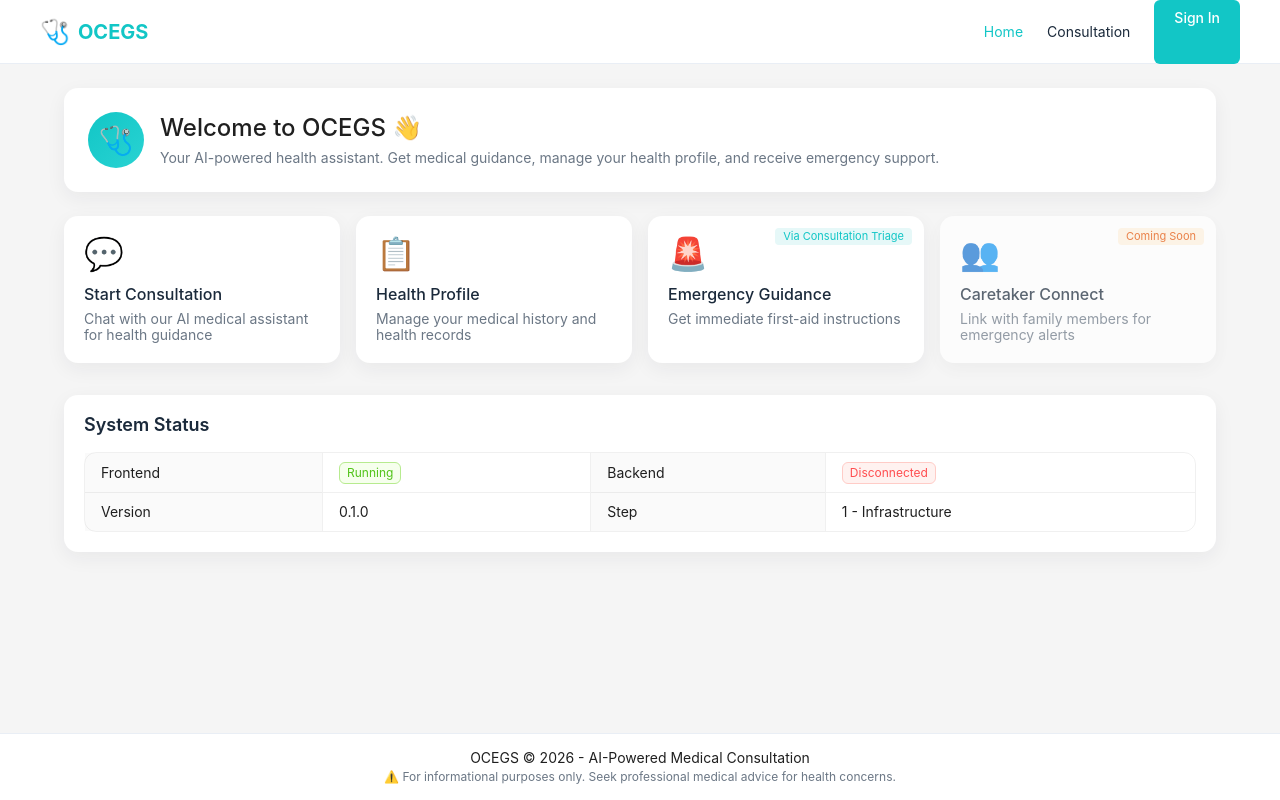
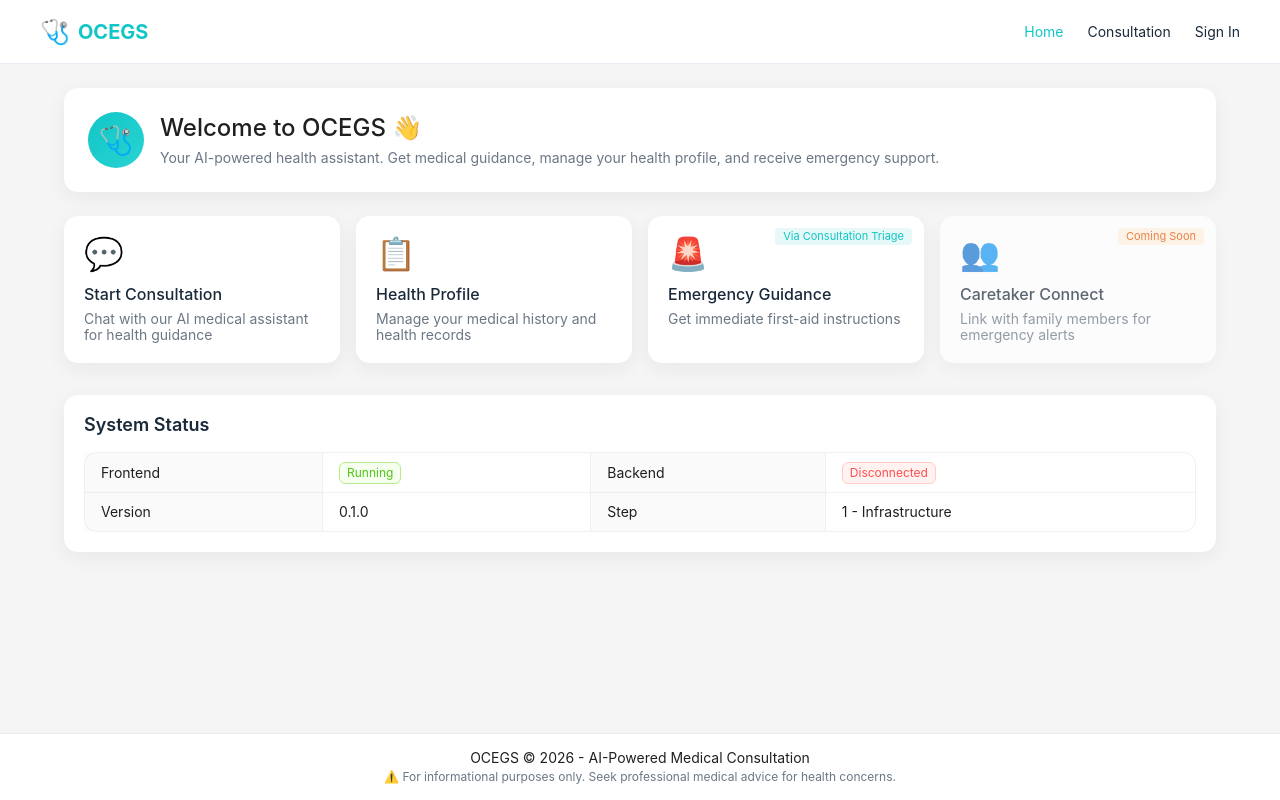
Before and after one commit to nishidoubi233/OCEGS, a Vue app in the folder frontend/vue-app/: page / in a window 1280 px wide. Built offline with nearby package versions, Linux system fonts and the light colour scheme; no server answers.

Commit message:
fix css bugs

```diff
--- a/frontend/vue-app/src/App.vue
+++ b/frontend/vue-app/src/App.vue
@@ -37,7 +37,7 @@
               </a-dropdown>
             </template>
             <template v-else>
-              <router-link to="/login" class="nav-link auth-link">Sign In</router-link>
+              <router-link to="/login" class="nav-link">Sign In</router-link>
             </template>
           </nav>
         </div>
@@ -210,18 +210,15 @@ body {
   display: flex;
   align-items: center;
   gap: 8px;
-  padding: 4px 12px;
-  border-radius: 20px;
-  background: var(--primary-weak);
+  padding: 0;
   color: var(--text);
   cursor: pointer;
-  transition: all 0.2s;
+  transition: color 0.2s;
   text-decoration: none;
 }
 
 .user-menu:hover {
-  background: var(--primary);
-  color: white;
+  color: var(--primary);
 }
 
 .user-avatar {
@@ -245,13 +242,13 @@ body {
 /* Auth link styles */
 .auth-link {
   display: inline-block;
-  padding: 8px 20px;
+  padding: 6px 16px;
   border-radius: 6px;
   background: var(--primary);
   color: white !important;
   font-weight: 500;
   font-size: 14px;
-  line-height: 1.4;
+  line-height: 1.2;
   text-decoration: none;
 }
 
```
